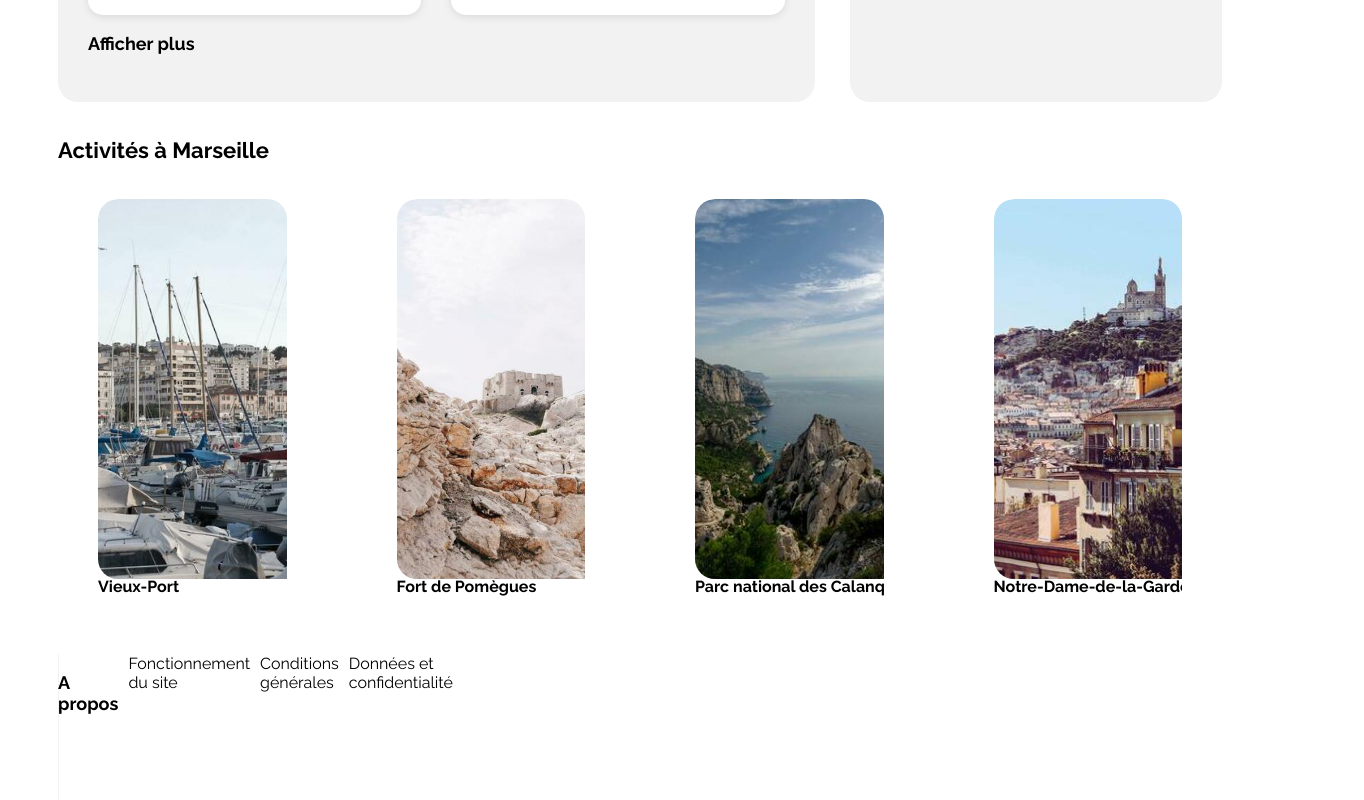
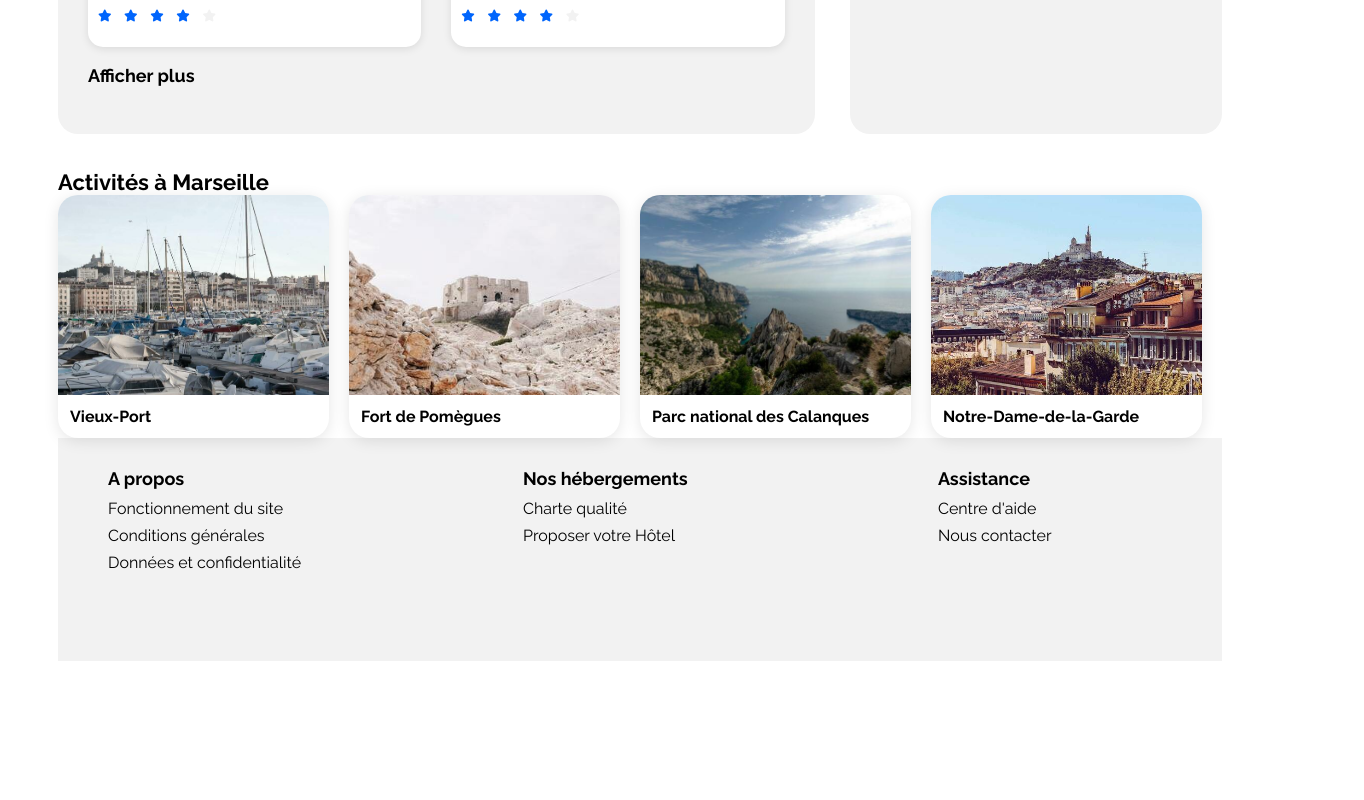
Before and after one commit to LeonorahS/booki, a plain HTML site: page index.html in a window 1280 px wide. Shown: the part 1240-2040 px from the top of the page, 1364 px wide, since content can reach past the window. After the commit the page ends 1909 px from the top, so only its background shows below. Drawn offline with Linux system fonts and the light colour scheme.

Commit message:
pas encore mais presque a verifier demain avec la copie

```diff
--- a/css/style.css
+++ b/css/style.css
@@ -31,14 +31,13 @@ nav {
 }
 .ulnav{
     display: flex;
-    width: 344px;
+    width: 30%;
     height: 35px;
-    padding-right: 50px;
-    padding-left: 50px;
-    gap: 68px;
+    padding: 0 3%;
+    gap: 65%;
     list-style: none;
+}
 
-}
 h1{
     font-weight: 700;
     size: 22px;
@@ -68,13 +67,13 @@ ul.filtres-list {
     display: flex;
     align-items: flex-start;
     /* justify-content: space-between; */
-    width: 758px;
+    width: 100%;
     height: 50px;
     gap: 15px;
 }
 section.filtres{
     display: flex;
-    width: 758px;
+    width: 100%;
     height: 50px;
     gap: 15px;
     text-align: center;
@@ -87,7 +86,7 @@ h3{
   width: 173px;
   height: 50px;
   border-radius: 25px;
-  border: 2px grey/Tint2;
+  border: 2px grey;
   padding: 4px 19px 4px 19px;
   gap: 10px;
   background-color:white;
@@ -102,14 +101,14 @@ h3{
 }
 
 aside{
-width: 1306px;
-    height: 19px;
+    width: 100%;
+    height: auto;
     gap: 10px;
 }
 .fa-solid.fa-circle-info {
     width: 24px;
     height: 24px;
-    border: 1px grey/Tint2;
+    border: 1px grey;
 }
 
 
@@ -270,71 +269,76 @@ a {
 
 /*activités********/
 
-.activites{
-    margin-top:35px ;
+.activites {
+  margin-top: 35px;
 }
 
-.activites-card{
+.activites-card {
   display: flex;
-    gap: 30px;
-    margin-top: 20px;
+  flex-wrap: wrap;
+  gap: 20px;
 }
 
 .card-acti {
+    margin: 0%;
+  flex: 0 1 calc(25% - 20px);
   display: flex;
   flex-direction: column;
-    width: 297.5px;
-    height: 439px;
   border-radius: 20px;
   overflow: hidden;
-    box-shadow: 0, 3,15,0;
+  background-color: white;
+  box-shadow: 0 3px 15px rgba(0, 0, 0, 0.1);
 }
 
+.card-acti img {
+  width: 100%;
+  height: 200px;
+  object-fit: cover;
+}
 
-.card-acti img{
-    width: 250.33px;
-    height:380px;
-    object-fit: cover;
-    border-radius: 5px #FFFFFF;
-    border-bottom-left-radius: 20px;
-    border-bottom-right-radius: 20px;
-    border-top-left-radius: 20px;
-    border-top-right-radius: 20px;
-  gap: 10px;
-  margin: 20px, 19px;
-}
-.card-acti figcaption{
-width: 250.33px;
-height: 207.25px;
-border-radius: 20px;
-padding: 10;
-gap: 4px;
-margin-bottom: 15px;
-width: 259.5px;
- height: 19px;
+.card-acti figcaption {
+  padding: 12px;
   font-weight: 700;
   font-size: 16px;
-color: #000000;
-line-height: 100%;
- letter-spacing: 0%;
+  color: #000;
 }
 
-
 /************************footer****/
-
+footer{
+    display: flex;
+    flex-wrap: wrap;
+    justify-content: space-between;
+    background-color: #F2F2F2;
+    padding: 30px 50px;
+}
 .footer-card{
-    width: 1.340px;
-    height: 163px;
+    width: 22%;
+    height: auto;
+    min-height: 163px;
     display: flex;
-    flex-direction:row;
-    background-color: #F2F2F2;
+    flex-direction: column;
+    align-items: flex-start;/*alignement des elements naturel à gauche on va dire */
     gap: 10px;
 
+}
+.footer-card h3{
+    margin: 0%;/*ficky navigateru user*/
+    font-size: 18px;
 }
 
 .footer-card ul{
 list-style: none;
-display: contents;
+padding: 0%;
+margin: 0%;
+
+}
+
+.footer-card ul li {
+    margin-bottom: 8px;
+    cursor: pointer;
+}
+.footer-card ul li:hover {
+    text-decoration: underline;
 
 }
 
--- a/index.html
+++ b/index.html
@@ -12,8 +12,10 @@
         crossorigin="anonymous" referrerpolicy="no-referrer" />
     <link rel="stylesheet" href="./css/style.css">
 </head>
-<body>
+<body >
    <div class="main-container">
+
+             <header>
                 <nav>
                 <div>
 
@@ -24,7 +26,9 @@
                     <li><a href="#activites">Activités</a></li>
                  </ul>
             </nav>
-             <header>
+            </header>
+        <main>
+          <div class="trouvez">
                 <h1>Trouvez votre logement pour des vacances de rêve</h1>
                 <p class="desc">En plein centre de ville ou en nature</p>
                 <form class="rechercher-form" action="#">
@@ -45,8 +49,9 @@
                     <i class="fa-solid fa-circle-info"></i>
                     <p>Plus de 500 logements sont disponibles dans cette ville</p>
                 </aside>
-            </header>
-        <main>
+          </div>
+
+
             <div class="hebergements-and-populaires">
                 <section class="hebergements">
                             <div class="hebergements-title">
@@ -246,39 +251,30 @@
 
             </div>
              </section>
-             <Section class="activites">
+
+             <section class="activites">
   <div class="activites-title">
     <h2 class="section-title">Activités à Marseille</h2>
   </div>
   <div class="activites-card">
     <figure class="card-acti">
-                            <img src="./images/activites/vieux-port.jpg"
-                                    alt="Image du Vieux Port">
+      <img src="./images/activites/vieux-port.jpg" alt="Vieux-Port">
       <figcaption> Vieux-Port</figcaption>
     </figure>
-
-
     <figure class="card-acti">
-                            <img src="./images/activites/fort-de-pomegues.jpg"
-                                    alt="Image du Fort de Pomègues">
-                            <figcaption>Fort de Pomègues </figcaption>
+      <img src="./images/activites/fort-de-pomegues.jpg" alt="fort-de-pomegues">
+      <figcaption> Fort de Pomègues</figcaption>
     </figure>
-
-
     <figure class="card-acti">
-                            <img src="./images/activites/parc-national.jpg"
-                                        alt="Image du Parc national des Calanques">
-                            <figcaption>Parc national des Calanques </figcaption>
+      <img src="./images/activites/parc-national.jpg" alt="Parc National">
+      <figcaption> Parc national des Calanques</figcaption>
     </figure>
-
     <figure class="card-acti">
-                         <img src="./images/activites/notre-dame.jpg"
-                                    alt="Image de Notre-Dame-de-la-Garde">
-                            <figcaption>Notre-Dame-de-la-Garde </figcaption>
+      <img src="./images/activites/notre-dame.jpg" alt="Notre Dame">
+      <figcaption> Notre-Dame-de-la-Garde</figcaption>
     </figure>
-
   </div>
-             </Section>
+</section>
 
 
         </main>
```
Lines whose indentation alone changed are shown as unchanged.
